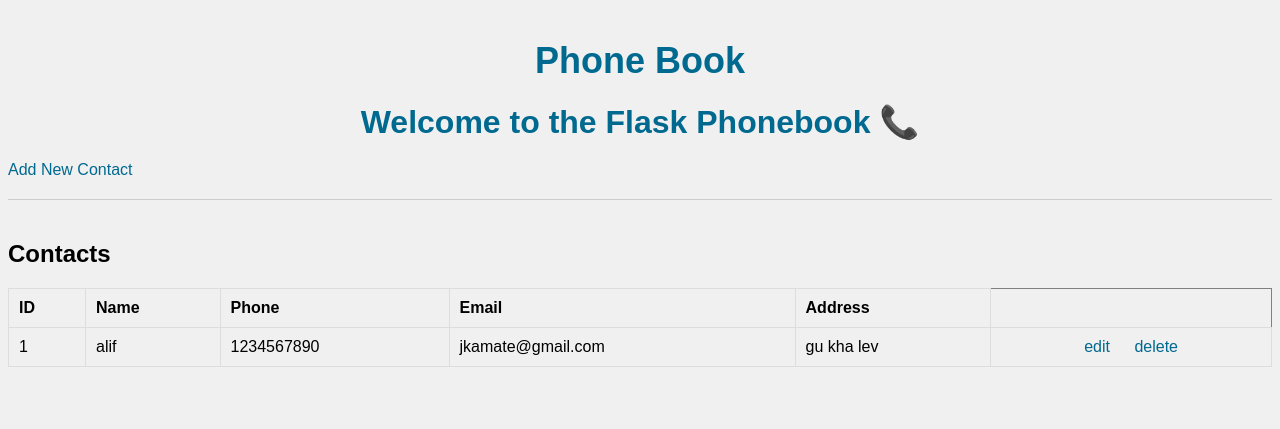
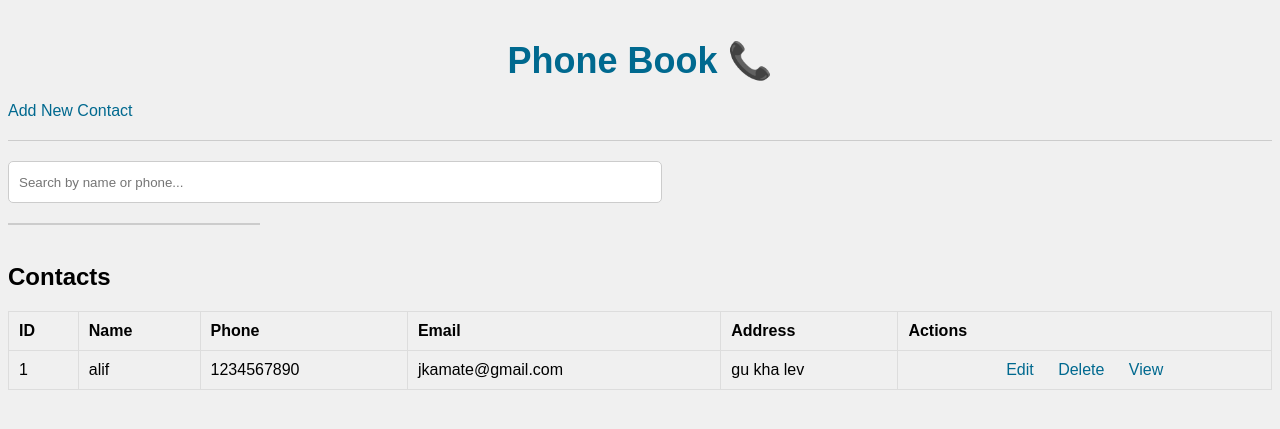
Before and after one commit to kamatealif/python_projects, a Flask app: page / in a window 1280 px wide. Shown: the top 429 px of the page. Run offline with Flask 3, Linux system fonts and the light colour scheme.

Commit message:
add search functionality and contact view page to phonebook web application

```diff
--- a/phonebook-webapp/app.py
+++ b/phonebook-webapp/app.py
@@ -1,4 +1,4 @@
-from flask import Flask,render_template,request, redirect, url_for
+from flask import Flask,render_template,request, redirect, url_for, jsonify
 from flask_sqlalchemy import SQLAlchemy
 
 app = Flask(__name__)
@@ -66,6 +66,23 @@ def delete_contact(id):
 
     return redirect(url_for('home'))
 
+@app.route('/search', methods=['POST'])
+def search_contact():
+    query = request.form['query']
+    results = Contact.query.filter(
+        (Contact.name.ilike(f"%{query}%")) |
+        (Contact.phone.ilike(f"%{query}%")) |
+        (Contact.email.ilike(f"%{query}%"))
+    ).all()
+
+    # Return results as JSON for AJAX
+    return jsonify([{'id': c.id, 'name': c.name, 'phone': c.phone} for c in results])
+
+@app.route('/view/<int:id>')
+def view_contact(id):
+    contact = Contact.query.get_or_404(id)
+    return render_template('view.html', contact=contact)
+
 
 if __name__ == "__main__":
     app.run(debug=True)
--- a/phonebook-webapp/static/css/styles.css
+++ b/phonebook-webapp/static/css/styles.css
@@ -136,3 +136,9 @@ a {
 a:hover {
   color: #004c6f;
 }
+
+/* /* css for search  */
+
+#searchInput{
+ width: 50%;
+}
--- a/phonebook-webapp/templates/home.html
+++ b/phonebook-webapp/templates/home.html
@@ -1,9 +1,12 @@
 {% extends 'layout.html' %}
 {% block content %}
-    <h1>Phone Book</h1>
-    <h1>Welcome to the Flask Phonebook 📞</h1>
-    <a href="/add"> Add New Contact</a>
+    <h1>Phone Book 📞</h1>
+    <a href="/add">Add New Contact</a>
     <hr>
+
+    <input type="text" id="searchInput" placeholder="Search by name or phone..." autocomplete="off">
+    <div id="searchResults"></div>
+
     <h2>Contacts</h2>
     <table border="1">
         <tr>
@@ -12,6 +15,7 @@
             <th>Phone</th>
             <th>Email</th>
             <th>Address</th>
+            <th>Actions</th>
         </tr>
 
         {% for contact in contacts %}
@@ -22,11 +26,55 @@
                 <td>{{ contact.email }}</td>
                 <td>{{ contact.address }}</td>
                 <td>
-                    <a href="/edit/{{contact.id}}">edit</a>
-                    <a href="/delete/{{contact.id}}">delete</a>
+                    <a href="/edit/{{contact.id}}">Edit</a>
+                    <a href="/delete/{{contact.id}}">Delete</a>
+                    <a href="/view/{{contact.id}}">View</a>
                 </td>
             </tr>
         {% endfor %}
     </table>
 
-   {% endblock %}
+    <script>
+        document.getElementById("searchInput").addEventListener("keyup", function() {
+            let query = this.value.trim();
+            let searchResults = document.getElementById("searchResults");
+
+            if (query.length < 1) {
+                searchResults.innerHTML = "";
+                return;
+            }
+
+            fetch("/search", {
+                method: "POST",
+                body: new URLSearchParams({ query: query }),
+                headers: { "Content-Type": "application/x-www-form-urlencoded" }
+            })
+            .then(response => response.json())
+            .then(data => {
+                searchResults.innerHTML = data.map(contact =>
+                    `<div class="search-item">
+                        <a href="/view/${contact.id}">${contact.name} - ${contact.phone}</a>
+                    </div>`
+                ).join("");
+            });
+        });
+    </script>
+
+    <style>
+        #searchResults {
+            position: absolute;
+            background: white;
+            border: 1px solid #ccc;
+            width: 250px;
+            max-height: 200px;
+            overflow-y: auto;
+        }
+        .search-item {
+            padding: 5px;
+            cursor: pointer;
+        }
+        .search-item:hover {
+            background: #f0f0f0;
+        }
+    </style>
+{% endblock %}
```
Also changed, not shown: phonebook-webapp/templates/view.html (added, +9 -0 lines), phonebook-webapp/instance/contacts.db.
